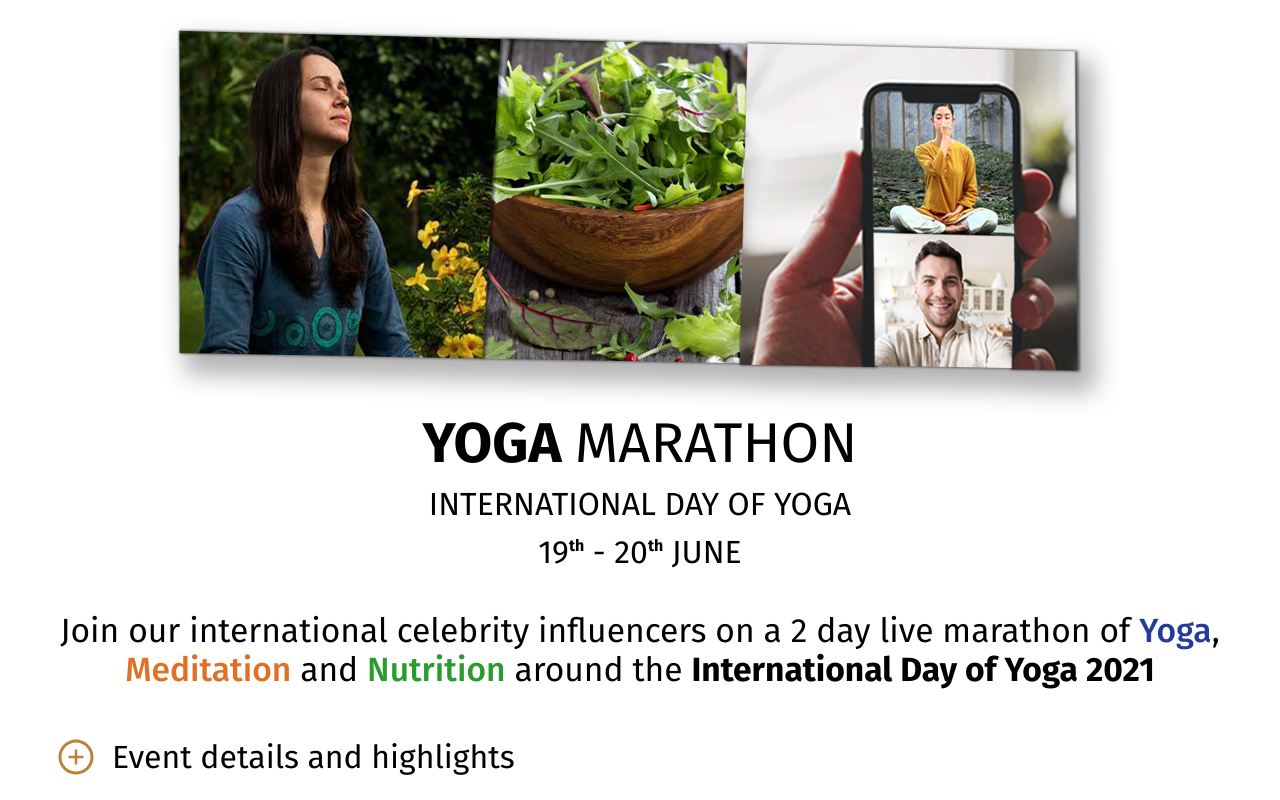
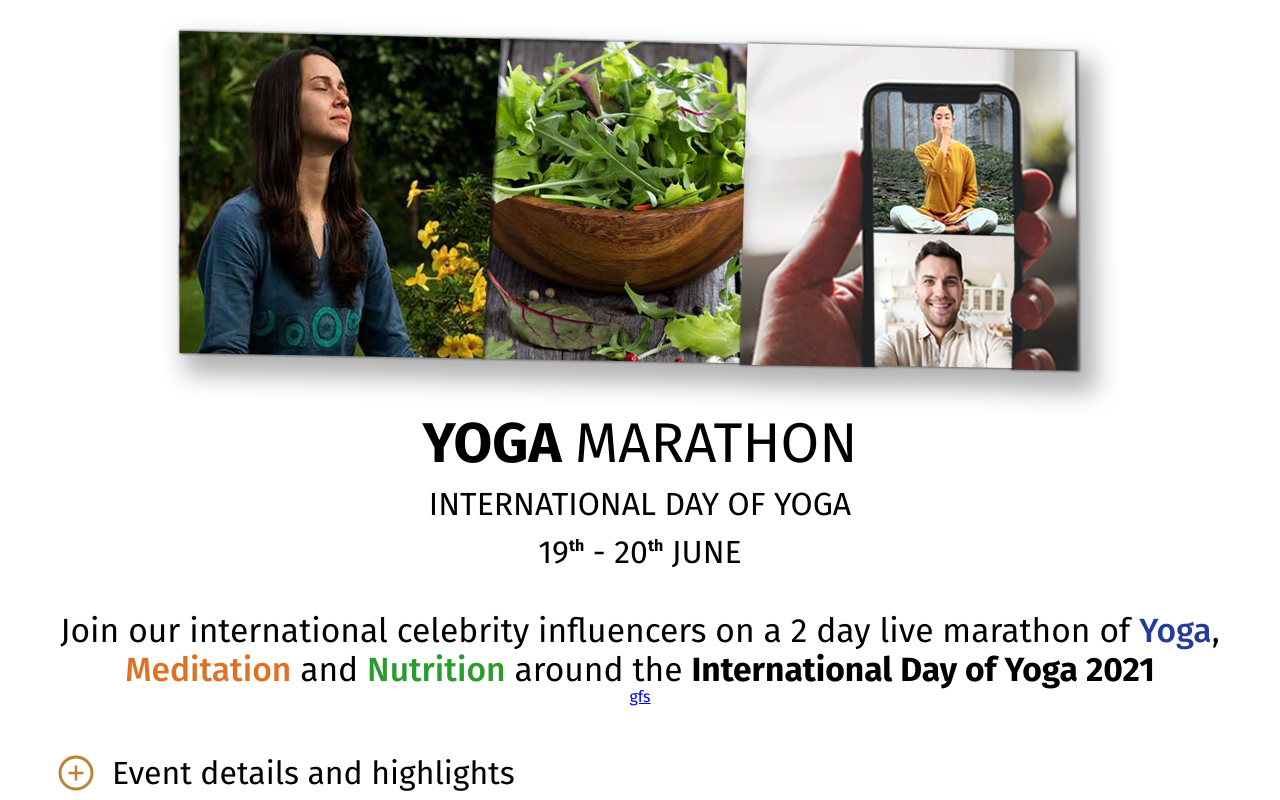
Before and after one commit to erasebegin/isha-yoga-marathon-2021, a React (Create React App) app: page / in a window 1280 px wide. Shown: the top 800 px of the page. Built offline with nearby package versions, Linux system fonts and the light colour scheme.

Commit message:
investigating route errors

```diff
--- a/src/App.js
+++ b/src/App.js
@@ -17,12 +17,9 @@
   const [currentEvent, setCurrentEvent] = useState('');
   const [showModal, setShowModal] = useState(false);
   const [emailSubmitted, setEmailSubmitted] = useState(false);
-
   const pathName = useLocation().pathname;
-  console.log({ pathName });
   const pathToId = pathName.replace(/[^\d]/g, '');
   const guestUrlMatch = guests.filter((guest) => guest.id === pathToId);
-  console.log({ pathToId });
 
   const getGuestById = (id) => {
     const filteredArr = guests.filter((guest) => id === guest.id);
--- a/src/components/Header.js
+++ b/src/components/Header.js
@@ -1,6 +1,7 @@
 import React from 'react';
 import styled from 'styled-components';
 import bannerImage from '../images/Banner1-compressed.png';
+import {Link} from 'react-router-dom'
 
 export default function Header() {
   return (
@@ -24,6 +25,7 @@
         <span className="green">Nutrition</span> around the{' '}
         <b>International Day of Yoga 2021</b>
       </p>
+    <Link to="/1002">gfs</Link>
     </HeaderContainer>
   );
 }
```
